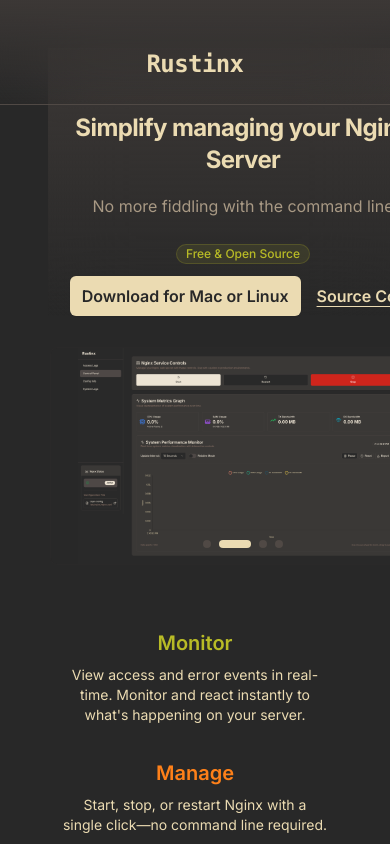
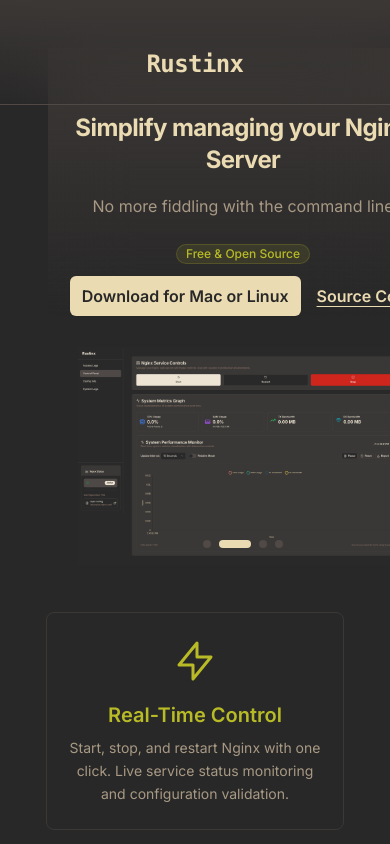
Before and after one commit to charlesinwald/rustinx-landing, a Next.js app: page / in a window 390 px wide. Built offline with nearby package versions, Linux system fonts and the light colour scheme.

Commit message:
Add DetailedFeatures component to the homepage, update feature titles and descriptions, and enhance styling for better visual appeal

```diff
--- /dev/null
+++ b/app/components/DetailedFeatures.tsx
@@ -0,0 +1,154 @@
+import React from "react";
+
+const DetailedIconComponent = ({ type, color }: { type: string; color: string }) => {
+  const iconProps = {
+    className: "w-10 h-10",
+    fill: "none",
+    stroke: color,
+    viewBox: "0 0 24 24",
+    strokeWidth: 1.5,
+  };
+
+  switch (type) {
+    case "lightning":
+      return (
+        <svg {...iconProps}>
+          <path strokeLinecap="round" strokeLinejoin="round" d="M13 10V3L4 14h7v7l9-11h-7z" />
+        </svg>
+      );
+    case "chart":
+      return (
+        <svg {...iconProps}>
+          <path strokeLinecap="round" strokeLinejoin="round" d="M9 19v-6a2 2 0 00-2-2H5a2 2 0 00-2 2v6a2 2 0 002 2h2a2 2 0 002-2zm0 0V9a2 2 0 012-2h2a2 2 0 012 2v10m-6 0a2 2 0 002 2h2a2 2 0 002-2m0 0V5a2 2 0 012-2h2a2 2 0 012 2v14a2 2 0 01-2 2h-2a2 2 0 01-2-2z" />
+        </svg>
+      );
+    case "trend":
+      return (
+        <svg {...iconProps}>
+          <path strokeLinecap="round" strokeLinejoin="round" d="M7 12l3-3 3 3 4-4M8 21l4-4 4 4M3 4h18M4 4h16v12a1 1 0 01-1 1H5a1 1 0 01-1-1V4z" />
+        </svg>
+      );
+    case "settings":
+      return (
+        <svg {...iconProps}>
+          <path strokeLinecap="round" strokeLinejoin="round" d="M10.325 4.317c.426-1.756 2.924-1.756 3.35 0a1.724 1.724 0 002.573 1.066c1.543-.94 3.31.826 2.37 2.37a1.724 1.724 0 001.065 2.572c1.756.426 1.756 2.924 0 3.35a1.724 1.724 0 00-1.066 2.573c.94 1.543-.826 3.31-2.37 2.37a1.724 1.724 0 00-2.572 1.065c-.426 1.756-2.924 1.756-3.35 0a1.724 1.724 0 00-2.573-1.066c-1.543.94-3.31-.826-2.37-2.37a1.724 1.724 0 00-1.065-2.572c-1.756-.426-1.756-2.924 0-3.35a1.724 1.724 0 001.066-2.573c-.94-1.543.826-3.31 2.37-2.37.996.608 2.296.07 2.572-1.065z" />
+          <path strokeLinecap="round" strokeLinejoin="round" d="M15 12a3 3 0 11-6 0 3 3 0 016 0z" />
+        </svg>
+      );
+    case "search":
+      return (
+        <svg {...iconProps}>
+          <path strokeLinecap="round" strokeLinejoin="round" d="M21 21l-6-6m2-5a7 7 0 11-14 0 7 7 0 0114 0z" />
+        </svg>
+      );
+    default:
+      return null;
+  }
+};
+
+const detailedFeatures = [
+  {
+    title: "Real-Time Nginx Service Control",
+    icon: "lightning",
+    color: "#b8bb26",
+    features: [
+      "Start, stop, and restart Nginx with one click",
+      "Live service status monitoring",
+      "Configuration validation checking",
+    ],
+  },
+  {
+    title: "Advanced Log Monitoring & Analysis",
+    icon: "chart",
+    color: "#fe8019",
+    features: [
+      "Real-time access and error log streaming",
+      "Color-coded HTTP status codes and error levels",
+      "Searchable log entries with raw/formatted views",
+      "Support for 1000+ log lines with auto-rotation",
+    ],
+  },
+  {
+    title: "System Performance Metrics",
+    icon: "trend",
+    color: "#d3869b",
+    features: [
+      "Live CPU and memory usage tracking",
+      "Network bandwidth monitoring (ports 80/443)",
+      "Worker process and active connection counts",
+      "Visual charts with Chart.js",
+    ],
+  },
+  {
+    title: "Nginx Configuration Management",
+    icon: "settings",
+    color: "#8ec07c",
+    features: [
+      "View current Nginx version and build info",
+      "Edit configuration arguments (desktop mode)",
+      "Categorized settings (Paths, Modules, Process)",
+      "Automatic systemd integration",
+    ],
+  },
+  {
+    title: "Multi-Service System Logs",
+    icon: "search",
+    color: "#83a598",
+    features: [
+      "Journalctl integration for Nginx, Apache, MySQL, PostgreSQL, Redis, Docker",
+      "Date range filtering and line count customization",
+      "Log level detection with statistics",
+      "Export and search capabilities",
+    ],
+  },
+];
+
+export const DetailedFeatures = () => (
+  <div className="w-full max-w-7xl mx-auto px-4 py-16">
+    <div className="text-center mb-12">
+      <h2 className="text-3xl sm:text-4xl font-bold text-[#ebdbb2] mb-4">
+        Everything you need to manage Nginx
+      </h2>
+      <p className="text-lg text-[#a89984] max-w-2xl mx-auto">
+        A comprehensive suite of tools designed to simplify Nginx server management
+      </p>
+    </div>
+
+    <div className="grid md:grid-cols-2 lg:grid-cols-3 gap-6">
+      {detailedFeatures.map((section) => (
+        <div
+          key={section.title}
+          className="bg-[#3c3836] rounded-lg border border-[#504945] p-6 hover:border-[#665c54] transition-all duration-300 hover:shadow-xl hover:-translate-y-1"
+        >
+          <div className="flex items-start mb-4">
+            <div className="mr-4 flex-shrink-0">
+              <DetailedIconComponent type={section.icon} color={section.color} />
+            </div>
+            <h3
+              className="text-xl font-semibold leading-tight"
+              style={{ color: section.color }}
+            >
+              {section.title}
+            </h3>
+          </div>
+          <ul className="space-y-2">
+            {section.features.map((feature, index) => (
+              <li
+                key={index}
+                className="flex items-start text-[#a89984] text-sm"
+              >
+                <span
+                  className="mr-2 mt-1 flex-shrink-0"
+                  style={{ color: section.color }}
+                >
+                  ✓
+                </span>
+                <span>{feature}</span>
+              </li>
+            ))}
+          </ul>
+        </div>
+      ))}
+    </div>
+  </div>
+);
--- a/app/components/Features.tsx
+++ b/app/components/Features.tsx
@@ -2,46 +2,93 @@
 
 const features = [
   {
-    title: "Monitor",
+    title: "Real-Time Control",
     description:
-      "View access and error events in real-time. Monitor and react instantly to what's happening on your server.",
+      "Start, stop, and restart Nginx with one click. Live service status monitoring and configuration validation.",
     color: "#b8bb26",
+    icon: "lightning",
   },
   {
-    title: "Manage",
+    title: "Log Monitoring",
     description:
-      " Start, stop, or restart Nginx with a single click—no command line required.",
+      "Real-time log streaming with color-coded status codes, searchable entries, and support for 1000+ lines.",
     color: "#fe8019",
+    icon: "chart",
   },
   {
-    title: "Configure",
+    title: "Performance Metrics",
     description:
-      "Ensure your Nginx configurations are always correct with real-time monitoring.",
+      "Live CPU, memory, and network monitoring with visual charts tracking worker processes and connections.",
     color: "#d3869b",
+    icon: "trend",
   },
   {
-    title: "Watch",
-    description: "Easily check the current state of your Nginx server.",
+    title: "Configuration",
+    description: "View Nginx version, edit settings, categorized configurations with automatic systemd integration.",
     color: "#8ec07c",
+    icon: "settings",
   },
 ];
 
+const IconComponent = ({ type, color }: { type: string; color: string }) => {
+  const iconProps = {
+    className: "w-12 h-12",
+    fill: "none",
+    stroke: color,
+    viewBox: "0 0 24 24",
+    strokeWidth: 1.5,
+  };
+
+  switch (type) {
+    case "lightning":
+      return (
+        <svg {...iconProps}>
+          <path strokeLinecap="round" strokeLinejoin="round" d="M13 10V3L4 14h7v7l9-11h-7z" />
+        </svg>
+      );
+    case "chart":
+      return (
+        <svg {...iconProps}>
+          <path strokeLinecap="round" strokeLinejoin="round" d="M9 19v-6a2 2 0 00-2-2H5a2 2 0 00-2 2v6a2 2 0 002 2h2a2 2 0 002-2zm0 0V9a2 2 0 012-2h2a2 2 0 012 2v10m-6 0a2 2 0 002 2h2a2 2 0 002-2m0 0V5a2 2 0 012-2h2a2 2 0 012 2v14a2 2 0 01-2 2h-2a2 2 0 01-2-2z" />
+        </svg>
+      );
+    case "trend":
+      return (
+        <svg {...iconProps}>
+          <path strokeLinecap="round" strokeLinejoin="round" d="M7 12l3-3 3 3 4-4M8 21l4-4 4 4M3 4h18M4 4h16v12a1 1 0 01-1 1H5a1 1 0 01-1-1V4z" />
+        </svg>
+      );
+    case "settings":
+      return (
+        <svg {...iconProps}>
+          <path strokeLinecap="round" strokeLinejoin="round" d="M10.325 4.317c.426-1.756 2.924-1.756 3.35 0a1.724 1.724 0 002.573 1.066c1.543-.94 3.31.826 2.37 2.37a1.724 1.724 0 001.065 2.572c1.756.426 1.756 2.924 0 3.35a1.724 1.724 0 00-1.066 2.573c.94 1.543-.826 3.31-2.37 2.37a1.724 1.724 0 00-2.572 1.065c-.426 1.756-2.924 1.756-3.35 0a1.724 1.724 0 00-2.573-1.066c-1.543.94-3.31-.826-2.37-2.37a1.724 1.724 0 00-1.065-2.572c-1.756-.426-1.756-2.924 0-3.35a1.724 1.724 0 001.066-2.573c-.94-1.543.826-3.31 2.37-2.37.996.608 2.296.07 2.572-1.065z" />
+          <path strokeLinecap="round" strokeLinejoin="round" d="M15 12a3 3 0 11-6 0 3 3 0 016 0z" />
+        </svg>
+      );
+    default:
+      return null;
+  }
+};
+
 export const Features = () => (
-  <div className="mb-8 grid text-center lg:mb-0 lg:w-full lg:max-w-5xl lg:grid-cols-4 lg:items-start">
+  <div className="mb-8 grid text-center lg:mb-0 lg:w-full lg:max-w-5xl lg:grid-cols-4 lg:items-start gap-4">
     {features.map((feature) => {
       const isLast = feature === features[features.length - 1];
       return (
         <div
           key={feature.title}
-          className={`${isLast && "mb-16"} group rounded-lg border border-transparent px-4 sm:px-5 py-4 transition-colors md:hover:scale-150 hover:bg-[#504945] flex flex-col items-center h-full`}
+          className={`${isLast && "mb-16"} group rounded-lg border border-[#3c3836] px-4 sm:px-5 py-6 transition-all duration-300 hover:border-[#504945] hover:bg-[#3c3836] hover:shadow-lg hover:scale-105 flex flex-col items-center h-full`}
         >
+          <div className="mb-4 transition-transform duration-300 group-hover:scale-110">
+            <IconComponent type={feature.icon} color={feature.color} />
+          </div>
           <h2
             className="mb-2 sm:mb-3 text-xl sm:text-2xl font-semibold"
             style={{ color: feature.color }}
           >
             {feature.title}
           </h2>
-          <p className="m-0 max-w-[30ch] text-sm text-[#ebdbb2] text-center">
+          <p className="m-0 max-w-[30ch] text-sm text-[#a89984] text-center leading-relaxed">
             {feature.description}
           </p>
         </div>
--- a/app/page.tsx
+++ b/app/page.tsx
@@ -1,6 +1,7 @@
 import { Hero } from "./components/Hero";
 import { Header } from "./components/Header";
 import { Features } from "./components/Features";
+import { DetailedFeatures } from "./components/DetailedFeatures";
 
 export default function Home() {
   return (
@@ -11,8 +12,12 @@
         <Hero />
       </section>
 
-      <section id="features" className="w-full flex justify-center items-center">
+      <section id="features" className="w-full flex justify-center items-center mb-16">
         {Features()}
+      </section>
+
+      <section id="detailed-features" className="w-full mb-16">
+        <DetailedFeatures />
       </section>
 
       <section id="demo" className="w-full">
```
